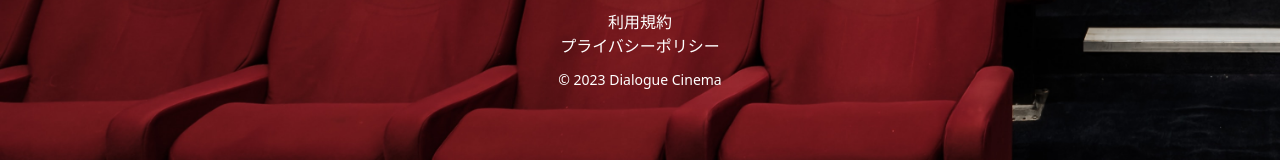
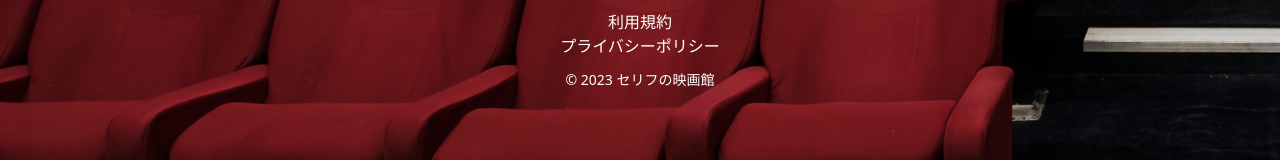
Before and after one commit to ayakuma309/movie-dialoge, a Next.js app: page / in a window 1280 px wide. Shown: the part 1246-1406 px from the top of the page. Built offline with nearby package versions, Linux system fonts and the light colour scheme; no server answers; the database is empty.

Commit message:
style: タイトル変更

```diff
--- a/components/common/Footer.tsx
+++ b/components/common/Footer.tsx
@@ -23,7 +23,7 @@ const Footer: React.FC =() => {
             </li>
           </nav>
           <p className="text-sm text-center mt-2">
-            © 2023 Dialogue Cinema
+            © 2023 セリフの映画館
           </p>
         </div>
       </div>
--- a/components/common/Layout.tsx
+++ b/components/common/Layout.tsx
@@ -9,7 +9,7 @@ type MyComponentProps = {
 //Layoutコンポーネントの作成。全体のlayout。引数にchildren, title
 const Layout: React.FC<MyComponentProps> = ({
   children,
-  title = 'Dialogue Cinema',
+  title = 'セリフの映画館',
 }) => {
   return (
     <>
--- a/pages/index.tsx
+++ b/pages/index.tsx
@@ -7,7 +7,7 @@ import AddIcon from '@mui/icons-material/Add';
 const Home: NextPage = () => {
   const user = useUser();
   return (
-    <Layout title="Dialogue Cinema">
+    <Layout title="セリフの映画館">
       <div className="movie-dialogue">
         <div>
           <>
--- a/pages/privacyPolicy.tsx
+++ b/pages/privacyPolicy.tsx
@@ -7,7 +7,7 @@ const PrivacyPolicy = () => {
       <div className="mx-8 md:mx-20 pt-10 text-white">
         <article className="prose prose-sm max-w-none">
           <p>
-            <span className="font-bold">Dialogue Cinema</span>（以下、「当方」といいます。）は、本ウェブサイト上で提供するサービス（以下、「本サービス」といいます。）におけるユーザーの個人情報の取扱いについて、以下のとおりプライバシーポリシー（以下、「本ポリシー」といいます。）を定めます。
+            <span className="font-bold">セリフの映画館</span>（以下、「当方」といいます。）は、本ウェブサイト上で提供するサービス（以下、「本サービス」といいます。）におけるユーザーの個人情報の取扱いについて、以下のとおりプライバシーポリシー（以下、「本ポリシー」といいます。）を定めます。
           </p>
         </article>
         <hr className="h-px my-8 bg-gray-300 border-0" />
--- a/pages/terms.tsx
+++ b/pages/terms.tsx
@@ -7,7 +7,7 @@ const Terms = () => {
       <div className="mx-8 md:mx-20 pt-10 text-white">
         <article className="prose prose-sm max-w-none">
           <p>
-            この利用規約（以下、「本規約」といいます。）は、<span className="font-bold">Dialogue Cinema</span>（以下、「当方」といいます。）がこのウェブサイト上で提供するサービス（以下、「本サービス」といいます。）の利用条件を定めるものです。登録ユーザーの皆さま（以下、「ユーザー」といいます。）には、本規約に従って、本サービスをご利用いただきます。
+            この利用規約（以下、「本規約」といいます。）は、<span className="font-bold">セリフの映画館</span>（以下、「当方」といいます。）がこのウェブサイト上で提供するサービス（以下、「本サービス」といいます。）の利用条件を定めるものです。登録ユーザーの皆さま（以下、「ユーザー」といいます。）には、本規約に従って、本サービスをご利用いただきます。
           </p>
         </article>
         <hr className="h-px my-8 bg-gray-300 border-0 " />
```
